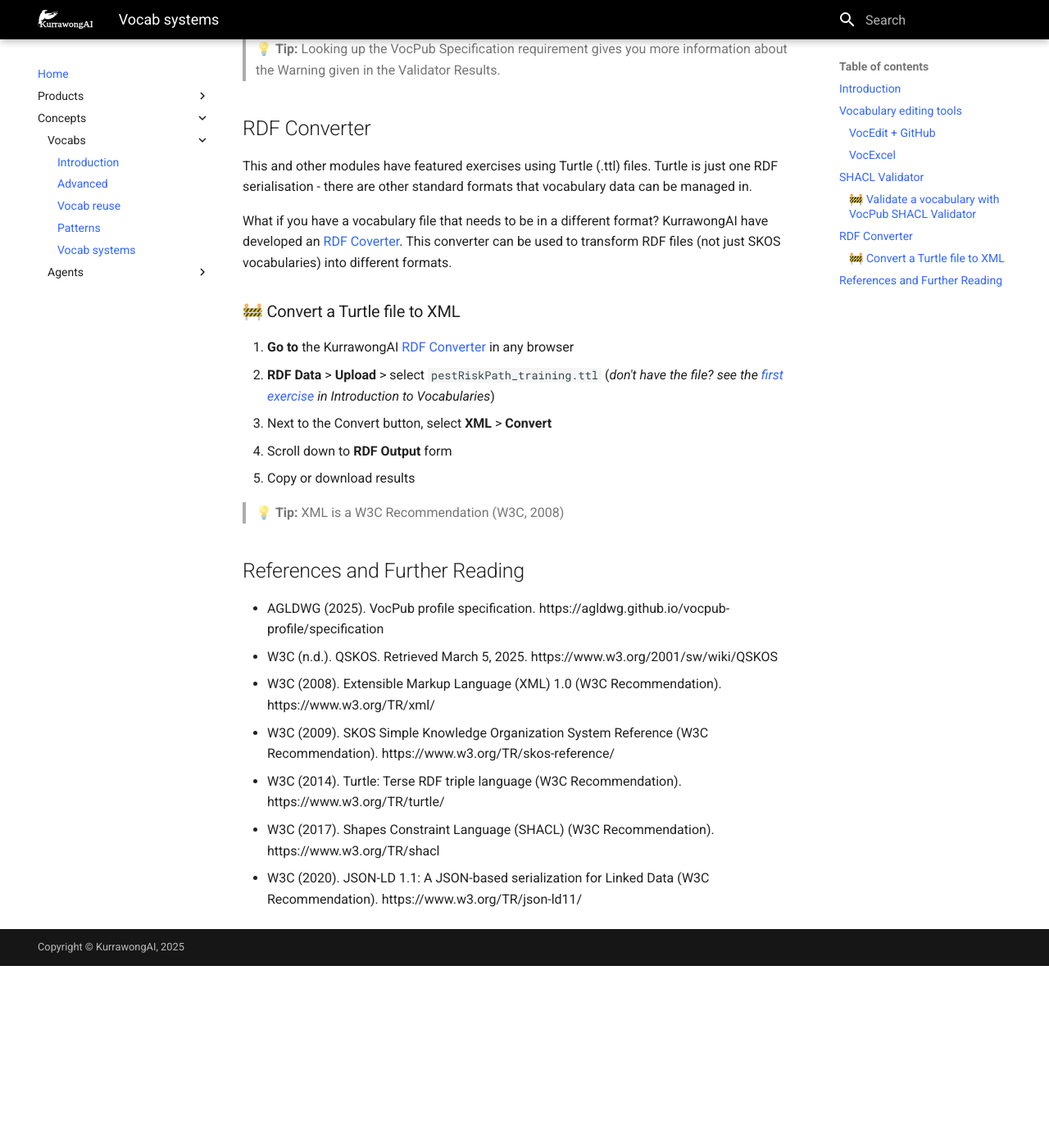
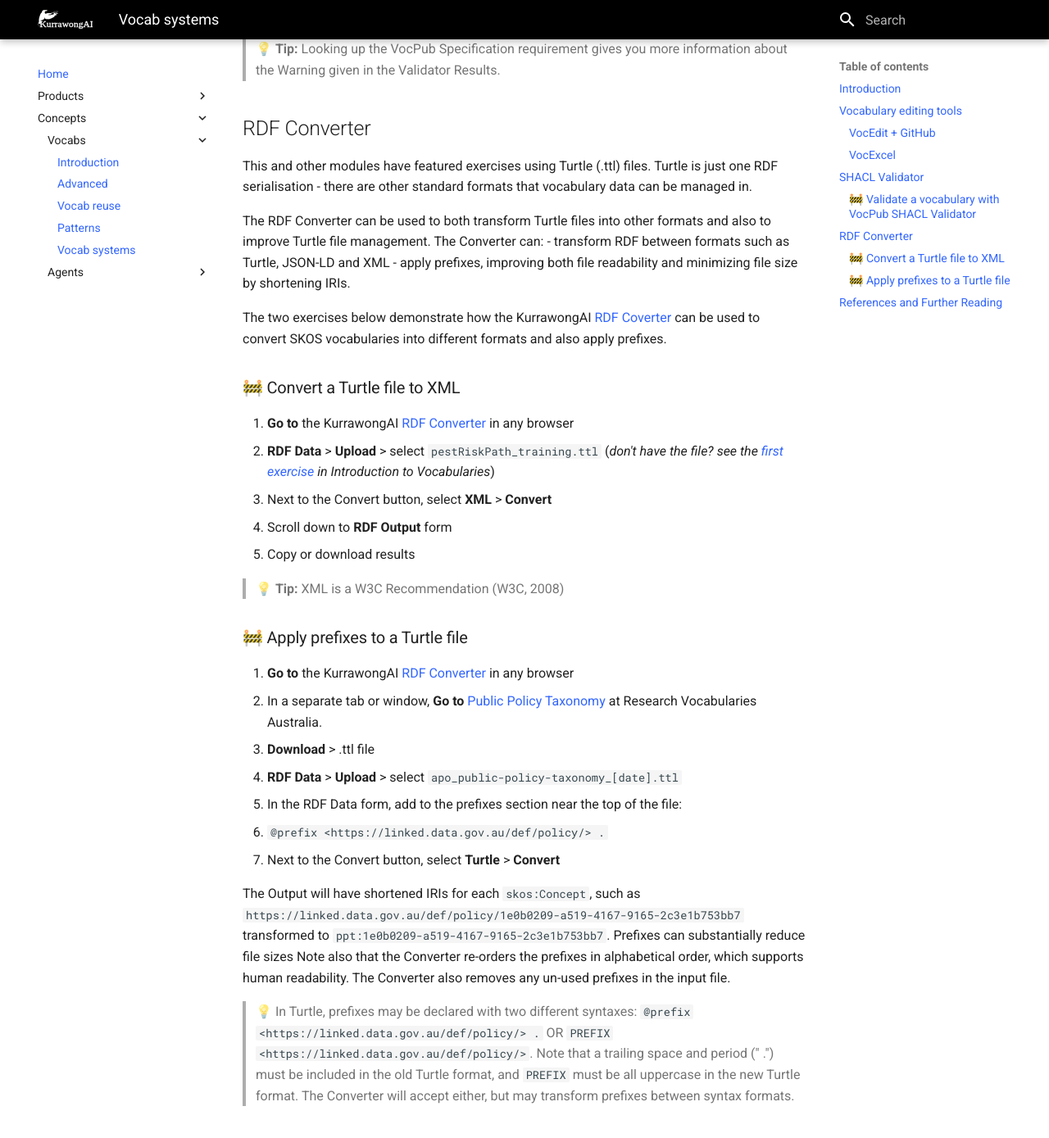
Before and after one commit to Kurrawong/docs, an MkDocs documentation site: the page built from docs/concepts/vocabs/vocab-systems.md, in a window 1280 px wide and 1400 px high, scrolled down 5831 px. Shown: the top 1389 px of the window at 82% size. Built offline with MkDocs 1.6.1 and Material for MkDocs 9.7.7, drawn with Linux system fonts in a browser that asks for light colours; before the commit the page ends 7010 px from its top, so only the background shows below that; some of the changed text lies outside the part shown.

Commit message:
Update vocab-systems.md
Added prefix section to RDF Converter.

```diff
--- a/docs/concepts/vocabs/vocab-systems.md
+++ b/docs/concepts/vocabs/vocab-systems.md
@@ -187,7 +188,11 @@
 
 This and other modules have featured exercises using Turtle (.ttl) files. Turtle is just one RDF serialisation - there are other standard formats that vocabulary data can be managed in.
 
-What if you have a vocabulary file that needs to be in a different format? KurrawongAI have developed an [RDF Coverter](https://tools.kurrawong.ai/convert). This converter can be used to transform RDF files (not just SKOS vocabularies) into different formats.
+The RDF Converter can be used to both transform Turtle files into other formats and also to improve Turtle file management. The Converter can:
+- transform RDF between formats such as Turtle, JSON-LD and XML
+- apply prefixes, improving both file readability and minimizing file size by shortening IRIs.
+
+The two exercises below demonstrate how the KurrawongAI [RDF Coverter](https://tools.kurrawong.ai/convert) can be used to convert SKOS vocabularies into different formats and also apply prefixes.
 
 ### 🚧 Convert a Turtle file to XML
 
@@ -199,6 +204,22 @@
 
 >💡 **Tip:** XML is a W3C Recommendation (W3C, 2008)
 
+### 🚧 Apply prefixes to a Turtle file
+
+1. **Go to** the KurrawongAI [RDF Converter](https://tools.kurrawong.ai/convert) in any browser
+2. In a separate tab or window, **Go to** [Public Policy Taxonomy](https://vocabs.ardc.edu.au/viewById/309) at Research Vocabularies Australia.
+3. **Download** > .ttl file
+4. **RDF Data** > **Upload** > select `apo_public-policy-taxonomy_[date].ttl`
+5. In the RDF Data form, add to the prefixes section near the top of the file:
+- `@prefix <https://linked.data.gov.au/def/policy/> .`
+6. Next to the Convert button, select **Turtle** > **Convert**
+
+The Output will have shortened IRIs for each `skos:Concept`, such as `https://linked.data.gov.au/def/policy/1e0b0209-a519-4167-9165-2c3e1b753bb7` transformed to `ppt:1e0b0209-a519-4167-9165-2c3e1b753bb7`. Prefixes can substantially reduce file sizes Note also that the Converter re-orders the prefixes in alphabetical order, which supports human readability. The Converter also removes any un-used prefixes in the input file.
+
+>💡 In Turtle, prefixes may be declared with two different syntaxes: `@prefix <https://linked.data.gov.au/def/policy/> .` OR `PREFIX <https://linked.data.gov.au/def/policy/>`. Note that a trailing space and period (" .") must be included in the old Turtle format, and `PREFIX` must be all uppercase in the new Turtle format. The Converter will accept either, but may transform prefixes between syntax formats.
+
+<br>
+
 ## References and Further Reading
 
 * AGLDWG (2025). VocPub profile specification. https://agldwg.github.io/vocpub-profile/specification
```
Also changed, not shown: other parts of docs/concepts/vocabs/vocab-systems.md (+2 -1 lines).
